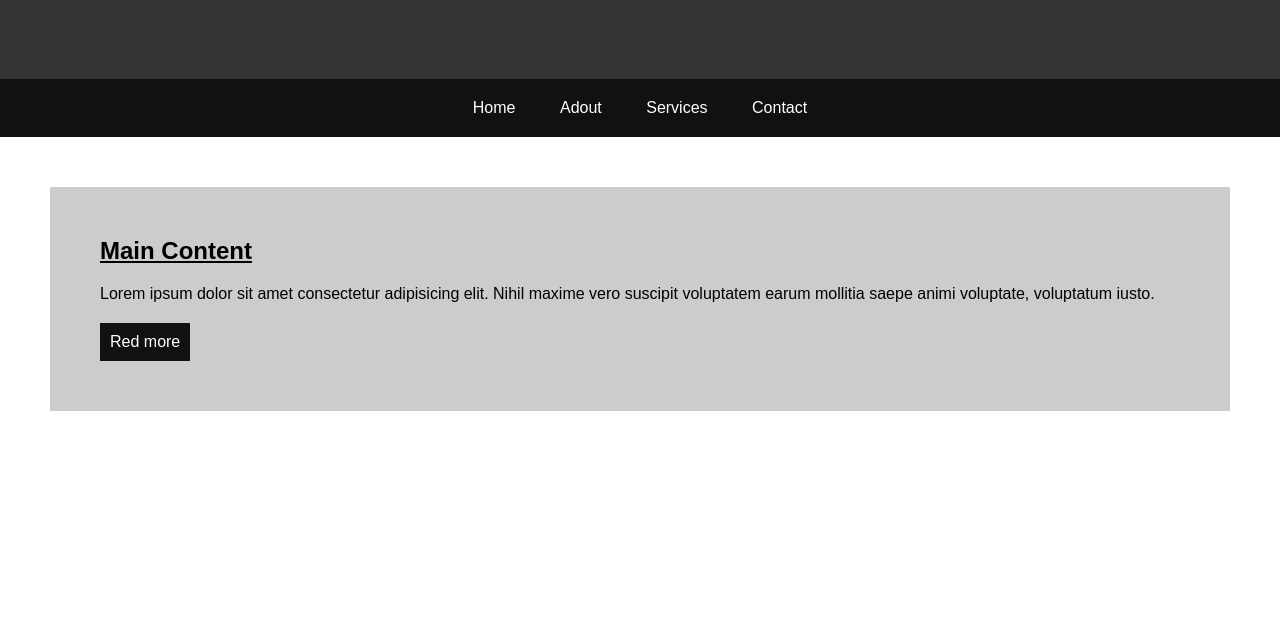
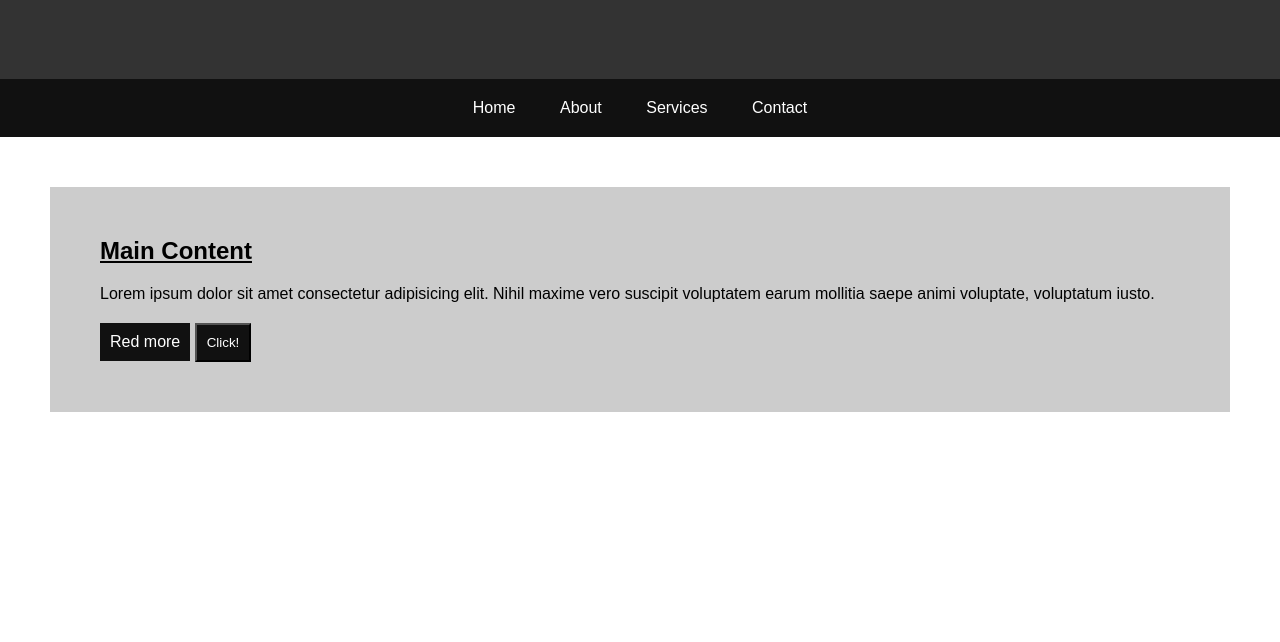
Before and after one commit to smiling05/waraporn32, a plain HTML site: page index.html in a window 1280 px wide. Shown: the part 158-800 px from the top of the page. Drawn offline with Linux system fonts and the light colour scheme.

Commit message:
อัปเดตไฟล์ล่าสุด

```diff
--- a/index.html
+++ b/index.html
@@ -1,5 +1,6 @@
 <!DOCTYPE html>
 <html lang="en">
+
 <head>
     <meta charset="UTF-8">
     <meta name="viewport" content="width=device-width, initial-scale=1.0">
@@ -15,7 +16,7 @@
 
     <nav>
         <a href="">Home</a>
-        <a href="">Adout</a>
+        <a href="">About</a>
         <a href="">Services</a>
         <a href="">Contact</a>
     </nav>
@@ -27,6 +28,7 @@
                 Lorem ipsum dolor sit amet consectetur adipisicing elit. Nihil maxime vero suscipit voluptatem earum mollitia saepe animi voluptate, voluptatum iusto.
             </p>
             <a href="#" class="main-btn">Red more</a>
+            <button onclick="alert('This is an inline script!');">Click!</button>
         </section>
     </main>
 
@@ -35,6 +37,6 @@
             Copyright 2024
         </p>
     </footer>
-
+    <script src="script.js"></script>
 </body>
 </html>
--- /dev/null
+++ b/script.js
@@ -0,0 +1,4 @@
+function myFunction(){
+    document.getElementById("demo").innerHTML = "Hello My World";
+    alert("This is an inline script!")
+}
--- /dev/null
+++ b/settings.json
@@ -0,0 +1,3 @@
+{
+    "liveServer.settings.port": 5500
+}
--- a/style.css
+++ b/style.css
@@ -58,3 +58,11 @@
     color: #fff;
     text-align: center;
 }
+
+button{
+    background-color: #111;
+    padding: 10px;
+    display: inline-block;
+    color: #fff;
+    text-decoration: none;
+}
```
